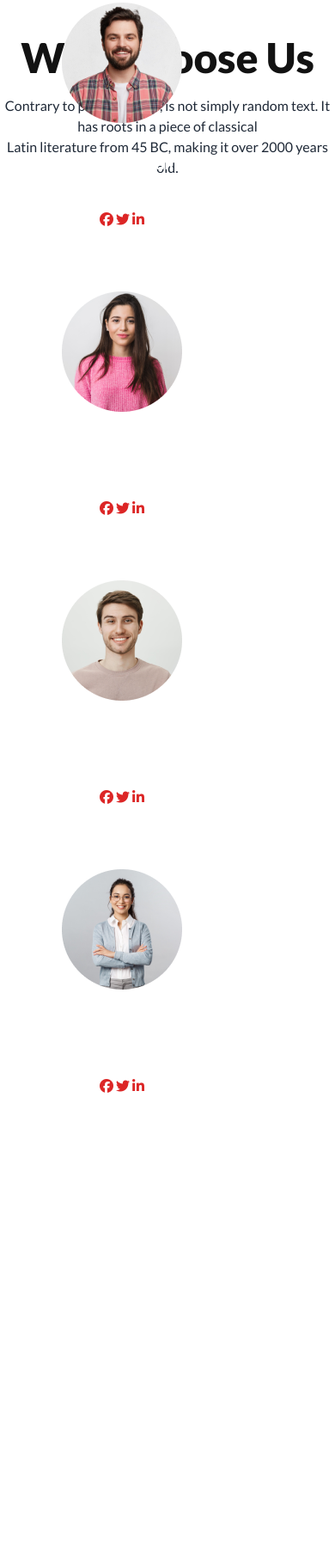
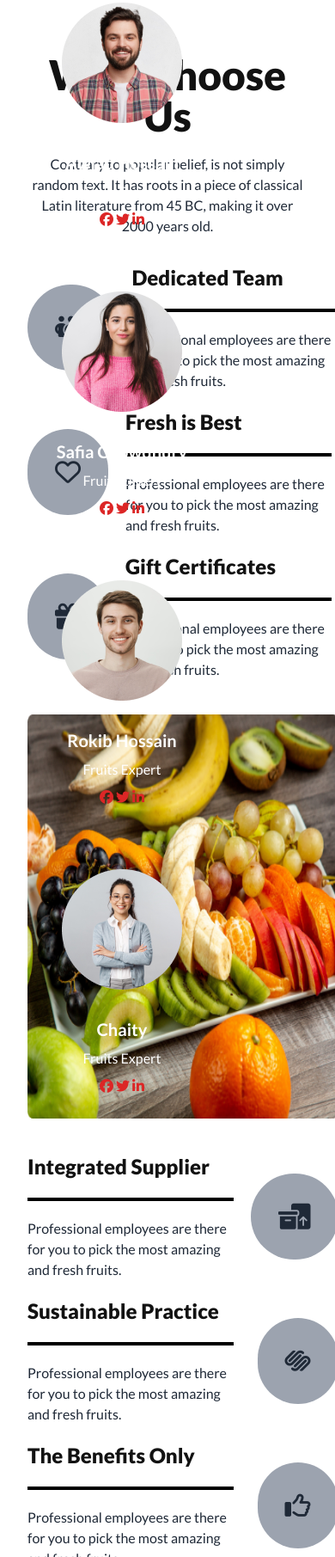
Before and after one commit to sagor009988/fruit-brust, a plain HTML site: page index.html in a window 390 px wide. Shown: the part 2840-4651 px from the top of the page at 86% size. Before the commit the page ends 4147 px from the top, so only its background shows below. Drawn offline with nearby package versions, Linux system fonts and the light colour scheme; files whose address does not match are found by name.

Commit message:
complete all the sections and footer with responsive

```diff
--- a/index.html
+++ b/index.html
@@ -386,6 +386,7 @@
 
      <!-- mmet the team section -->
      <section class="max-w-screen-xl mx-auto my-10 py-5 px-8 md:px-16 lg:px-24 ">
+     <!-- why we choose section -->
       <div>
         <div class=" absolute z-20 md:pt-10 lg::pt-10 md:ml-56 lg:ml-64">
           <h1 class="sm:text-xl md:text-5xl lg::text-5xl pl-10 font-extrabold text-white ">Meet the team section</h1>
@@ -462,25 +463,123 @@
         </div>
       </div>
 
-     </section class="max-w-screen-xl mx-auto my-10 py-5 px-8 md:px-16 lg:px-24 ">
-     <!-- why choose -->
+     </section>
+     <section  class="max-w-screen-xl mx-auto my-10 py-5 px-8 md:px-16 lg:px-24 ">
+
        <h1 class="text-[#121212] text-5xl font-extrabold py-5 text-center">
         Why Choose Us
        </h1>
-     <p class="font-base text-center">Contrary to popular belief, is not simply random text. It has roots in a piece of classical <br> Latin literature from 45 BC, making it over 2000 years old.</p>
+       <p class="font-base text-center pb-8">Contrary to popular belief, is not simply random text. It has roots in a piece of classical <br> Latin literature from 45 BC, making it over 2000 years old.</p>
           <!-- parent -->
-      <div>
+        <div class=" grid sm:grid-cols-1 md:grid-cols-2 lg:grid-cols-3 gap-10">
           <!-- left card -->
           <div>
+
+            <!-- let 1 -->
+            <div class="flex justify-center items-center gap-5">
+              <i class="fa-solid fa-people-group text-3xl  p-8 bg-gray-400  rounded-full "></i>
               <div>
+                <h2 class="text-2xl text-[#121212] font-extrabold border-b-4  border-black pb-5 w-60">
+                  Dedicated Team
+                </h2>
 
+                <p class="pt-5">Professional employees are there for you to pick the most amazing and fresh fruits.</p>
+              </div>
+            </div>
+            <!-- let 2 -->
+              <div class="flex items-center gap-5 py-5">
+              <i class="fa-regular fa-heart text-3xl  p-8 bg-gray-400  rounded-full "></i>
+              <div>
+                <h2 class="text-2xl text-[#121212] font-extrabold border-b-4  border-black pb-5 w-60">
+                  Fresh is Best
+                </h2>
+
+                <p class="pt-5">Professional employees are there for you to pick the most amazing and fresh fruits.</p>
+              </div>
+            </div>
+            <!-- let 3 -->
+             <div class="flex  items-center gap-5">
+              <i class="fa-solid fa-gift text-3xl  p-8 bg-gray-400  rounded-full "></i>
+              <div>
+                <h2 class="text-2xl text-[#121212] font-extrabold border-b-4  border-black pb-5 w-60">
+                  Gift Certificates
+                </h2>
+
+                <p class="pt-5">Professional employees are there for you to pick the most amazing and fresh fruits.</p>
               </div>
             </div>
           </div>
+          <!-- img div -->
+          <div>
+            <img class="h-[470px]" src="./images/whychoose1.png" alt="">
+          </div>
+          <!-- right side mai div -->
+          <div>
+            <!-- right slide 1 -->
+            <div class="flex items-center gap-5">
+               <div>
+                <h2 class="text-2xl text-[#121212] font-extrabold border-b-4  border-black pb-5 w-60">
+                  Integrated Supplier
+                </h2>
+
+                <p class="pt-5">Professional employees are there for you to pick the most amazing and fresh fruits.</p>
+              </div>
+              <i class="fa-solid fa-boxes-packing text-3xl  p-8 bg-gray-400  rounded-full "></i>
+            </div>
+            <!-- right slide2 -->
+            <div class="flex items-center  gap-5 py-5">
+               <div>
+                <h2 class="text-2xl text-[#121212] font-extrabold border-b-4  border-black pb-5 w-60">
+                  Sustainable Practice
+                </h2>
+
+                <p class="pt-5">Professional employees are there for you to pick the most amazing and fresh fruits.</p>
+              </div>
+              <i class="fa-brands fa-squarespace text-3xl  p-8 bg-gray-400  rounded-full "></i>
+            </div>
+            <!-- right slide3 -->
+            <div class="flex items-center  gap-5">
+               <div>
+                <h2 class="text-2xl text-[#121212] font-extrabold border-b-4  border-black pb-5 w-60">
+                  The Benefits Only
+                </h2>
+
+                <p class="pt-5">Professional employees are there for you to pick the most amazing and fresh fruits.</p>
+              </div>
+              <i class="fa-regular fa-thumbs-up text-3xl  p-8 bg-gray-400  rounded-full "></i>
+
+            </div>
+
+          </div>
+
+
+
+
+          <!-- parent -->
+         </div>
+
+
+     </section>
+
 
     </main>
-    <footer>
-
+    <footer class="footer footer-center p-10 bg-black text-base-content rounded">
+      <img src="./images/logo.png" alt="">
+      <div class="grid grid-flow-col gap-4">
+        <a class="link link-hover text-white">Home</a>
+        <a class="link link-hover text-white">About us</a>
+        <a class="link link-hover text-white">Shop</a>
+        <a class="link link-hover text-white">All Fruits</a>
+        <a class="link link-hover text-white">Support</a>
+        <a class="link link-hover text-white">My Account</a>
+      </div>
+      <div>
+        <div class="grid grid-flow-col gap-4 text-white">
+          <a><svg xmlns="http://www.w3.org/2000/svg" width="24" height="24" viewBox="0 0 24 24" class="fill-current"><path d="M24 4.557c-.883.392-1.832.656-2.828.775 1.017-.609 1.798-1.574 2.165-2.724-.951.564-2.005.974-3.127 1.195-.897-.957-2.178-1.555-3.594-1.555-3.179 0-5.515 2.966-4.797 6.045-4.091-.205-7.719-2.165-10.148-5.144-1.29 2.213-.669 5.108 1.523 6.574-.806-.026-1.566-.247-2.229-.616-.054 2.281 1.581 4.415 3.949 4.89-.693.188-1.452.232-2.224.084.626 1.956 2.444 3.379 4.6 3.419-2.07 1.623-4.678 2.348-7.29 2.04 2.179 1.397 4.768 2.212 7.548 2.212 9.142 0 14.307-7.721 13.995-14.646.962-.695 1.797-1.562 2.457-2.549z"></path></svg></a>
+          <a><svg xmlns="http://www.w3.org/2000/svg" width="24" height="24" viewBox="0 0 24 24" class="fill-current"><path d="M19.615 3.184c-3.604-.246-11.631-.245-15.23 0-3.897.266-4.356 2.62-4.385 8.816.029 6.185.484 8.549 4.385 8.816 3.6.245 11.626.246 15.23 0 3.897-.266 4.356-2.62 4.385-8.816-.029-6.185-.484-8.549-4.385-8.816zm-10.615 12.816v-8l8 3.993-8 4.007z"></path></svg></a>
+          <a><svg xmlns="http://www.w3.org/2000/svg" width="24" height="24" viewBox="0 0 24 24" class="fill-current"><path d="M9 8h-3v4h3v12h5v-12h3.642l.358-4h-4v-1.667c0-.955.192-1.333 1.115-1.333h2.885v-5h-3.808c-3.596 0-5.192 1.583-5.192 4.615v3.385z"></path></svg></a>
+        </div>
+      </div>
     </footer>
 
 </body>
```
Lines whose indentation alone changed are shown as unchanged.
